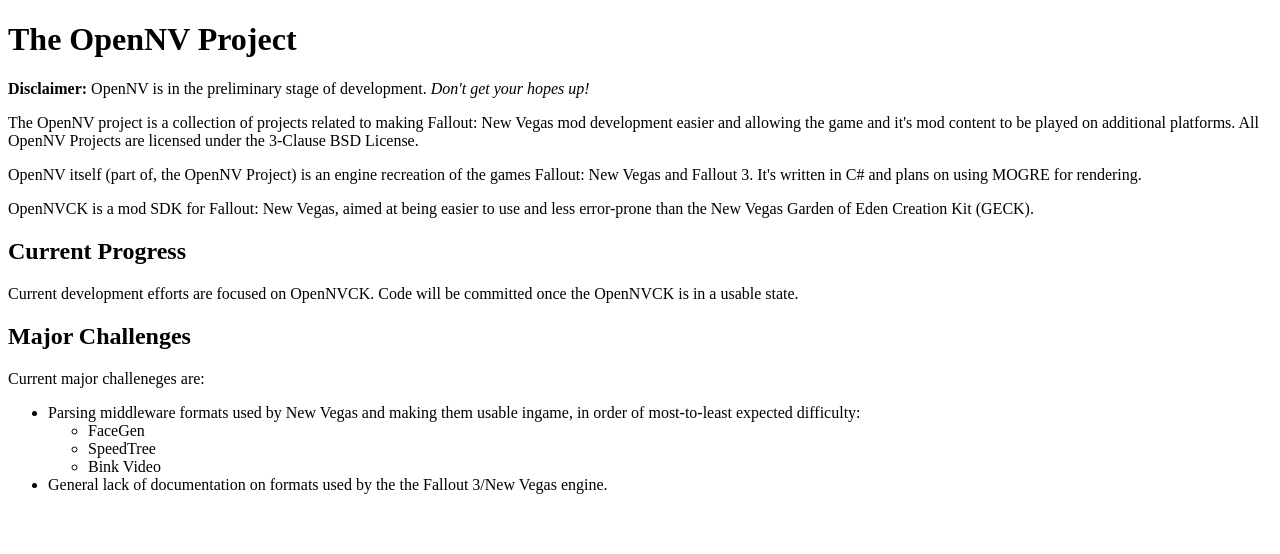
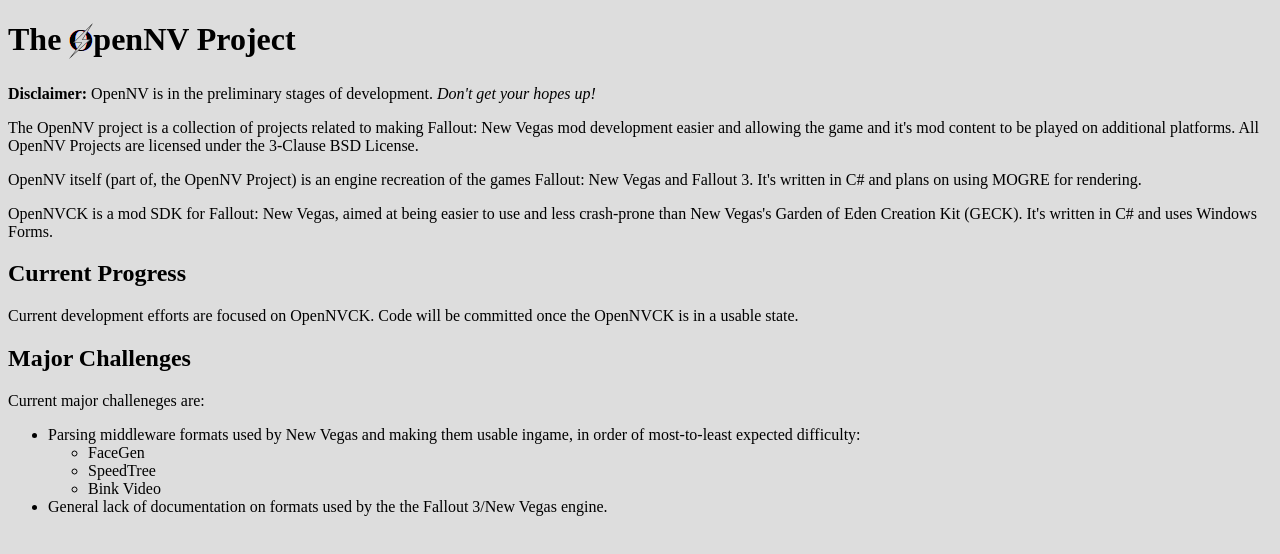
Before and after one commit to OpenNV/opennv.github.io, a plain HTML site: page index.html in a window 1280 px wide. Drawn offline with Linux system fonts and the light colour scheme.

Commit message:
Made the page look prettier.

```diff
--- a/index.html
+++ b/index.html
@@ -1,14 +1,16 @@
 <!doctype html>
 <html>
 	<head>
+		<meta charset="UTF-8">
 		<title>The OpenNV Project</title>
+		<link href="style.css" rel="stylesheet" type="text/css">
 	</head>
 	<body>
-		<h1>The OpenNV Project</h1>
-		<p><b>Disclaimer:</b> OpenNV is in the preliminary stage of development. <i>Don't get your hopes up!</i></p>
+		<h1>The <img src="./opennv-o-36.png" title="OpenNV Logo" alt="O" class="vertCenteredImage">penNV Project</h1>
+		<p><b>Disclaimer:</b> OpenNV is in the preliminary stages of development. <i>Don't get your hopes up!</i></p>
 		<p>The OpenNV project is a collection of projects related to making Fallout: New Vegas mod development easier and allowing the game and it's mod content to be played on additional platforms. All OpenNV Projects are licensed under the 3-Clause BSD License.</p>
 		<p>OpenNV itself (part of, the OpenNV Project) is an engine recreation of the games Fallout: New Vegas and Fallout 3. It's written in C# and plans on using MOGRE for rendering.</p>
-		<p>OpenNVCK is a mod SDK for Fallout: New Vegas, aimed at being easier to use and less error-prone than the New Vegas Garden of Eden Creation Kit (GECK).</p>
+		<p>OpenNVCK is a mod SDK for Fallout: New Vegas, aimed at being easier to use and less crash-prone than New Vegas's Garden of Eden Creation Kit (GECK). It's written in C# and uses Windows Forms.</p>
 
 		<h2>Current Progress</h2>
 		<p>Current development efforts are focused on OpenNVCK. Code will be committed once the OpenNVCK is in a usable state.</p>
--- /dev/null
+++ b/style.css
@@ -0,0 +1,11 @@
+.vertCenteredImage
+{
+	display:inline-block;
+	height:100%;
+	vertical-align: middle;
+}
+
+body
+{
+	background-color:#DDD;
+}
```
Also changed, not shown: opennv-o-36.png (added).
